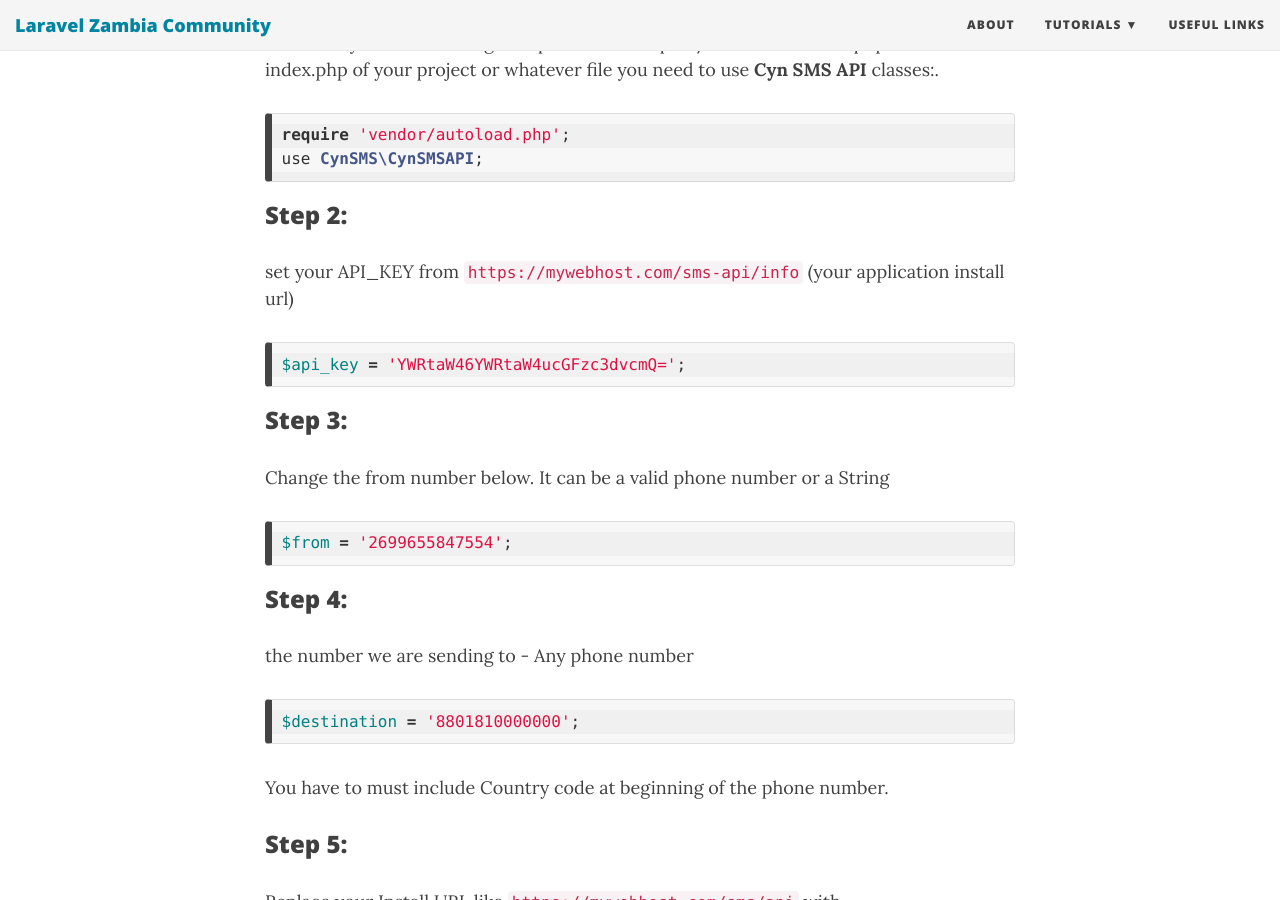
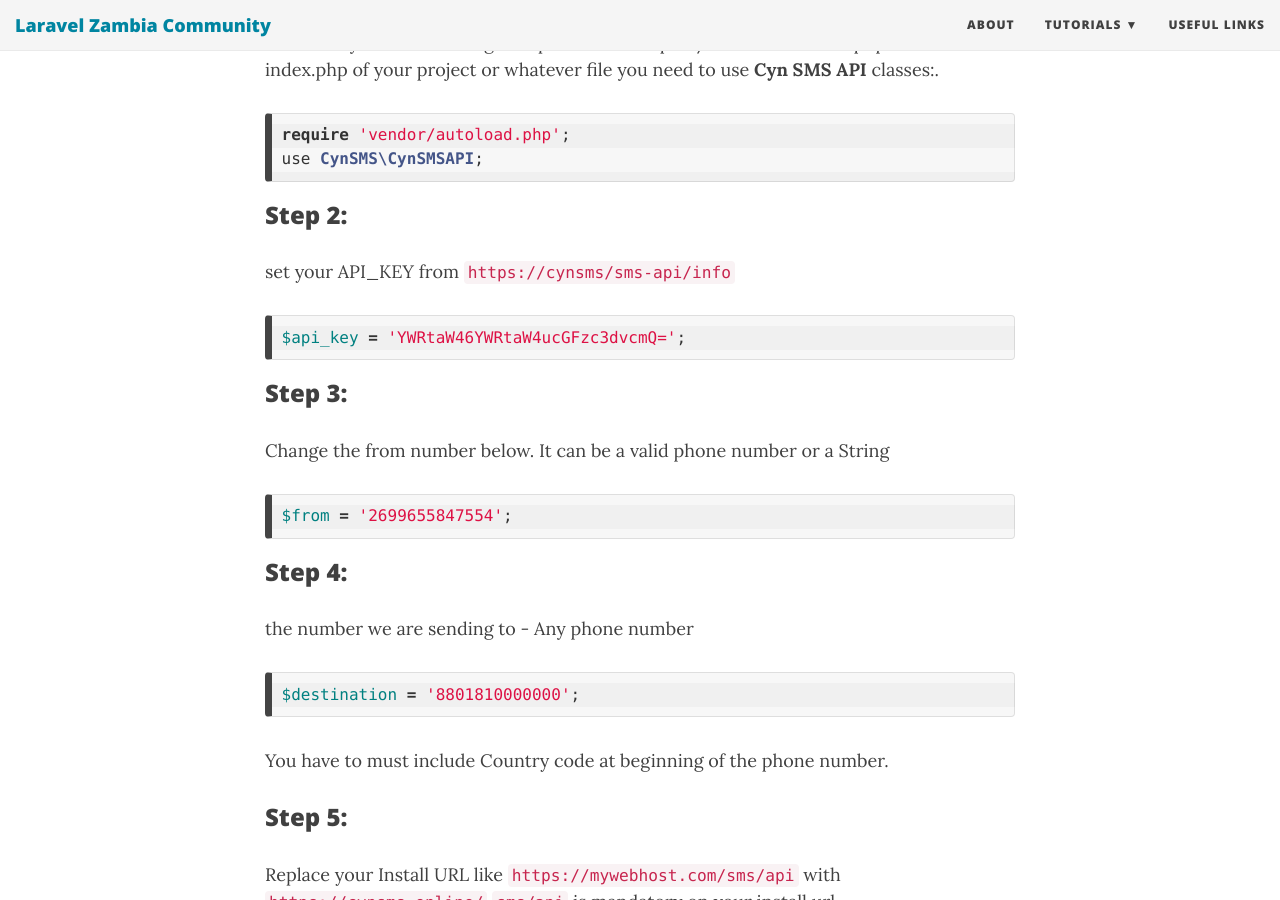
Before and after one commit to Chizzoz/laravel-zambia, a Jekyll site: the page built from _posts/2019-08-20-sending-sms-with-cynsms-using-laravel.md, in a window 1280 px wide and 900 px high, scrolled down 1808 px. Built offline with Jekyll 4.4.1, drawn with Linux system fonts in a browser that asks for light colours; nearby versions of some CDN libraries.

Commit message:
Create 2019-08-20-sending-sms-with-cynsms-using-laravel.md

````diff
--- a/_posts/2019-08-20-sending-sms-with-cynsms-using-laravel.md
+++ b/_posts/2019-08-20-sending-sms-with-cynsms-using-laravel.md
@@ -60,7 +60,7 @@
 use CynSMS\CynSMSAPI;
 ```
 ### Step 2:
-set your API_KEY from `https://mywebhost.com/sms-api/info` (your application install url)
+set your API_KEY from `https://cynsms/sms-api/info`
 ```php
 $api_key = 'YWRtaW46YWRtaW4ucGFzc3dvcmQ=';
 ```
````
